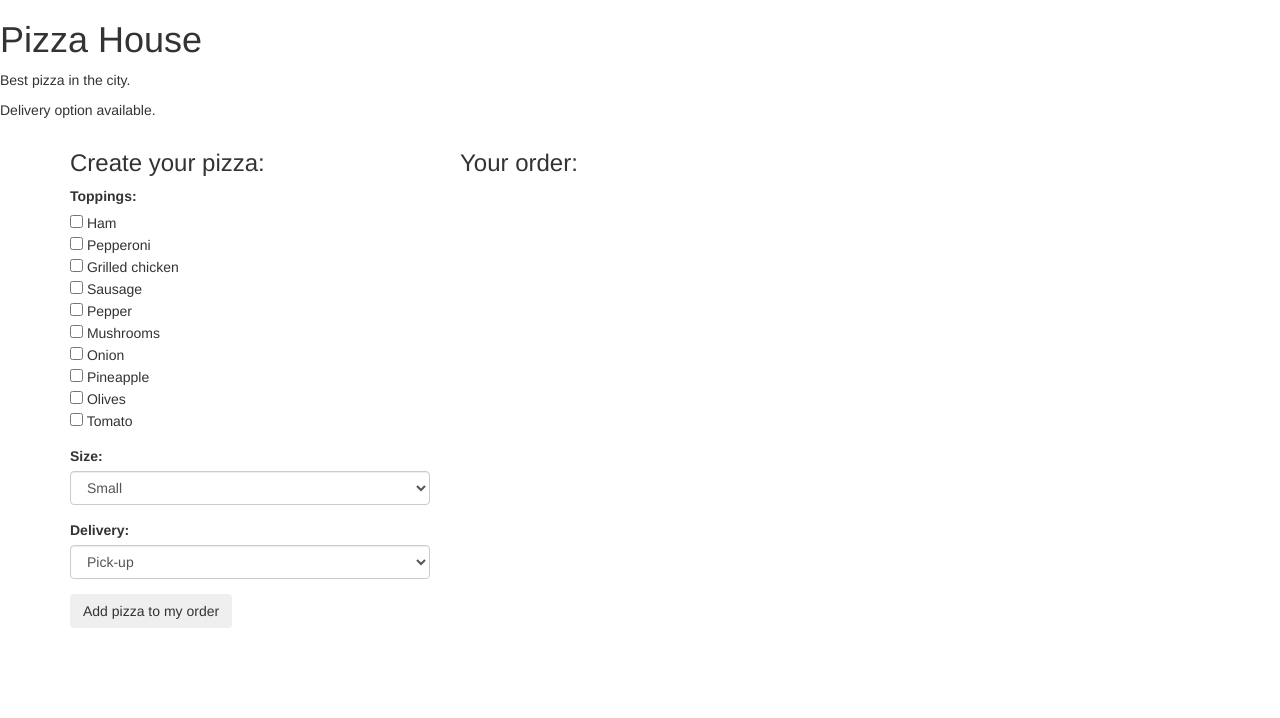
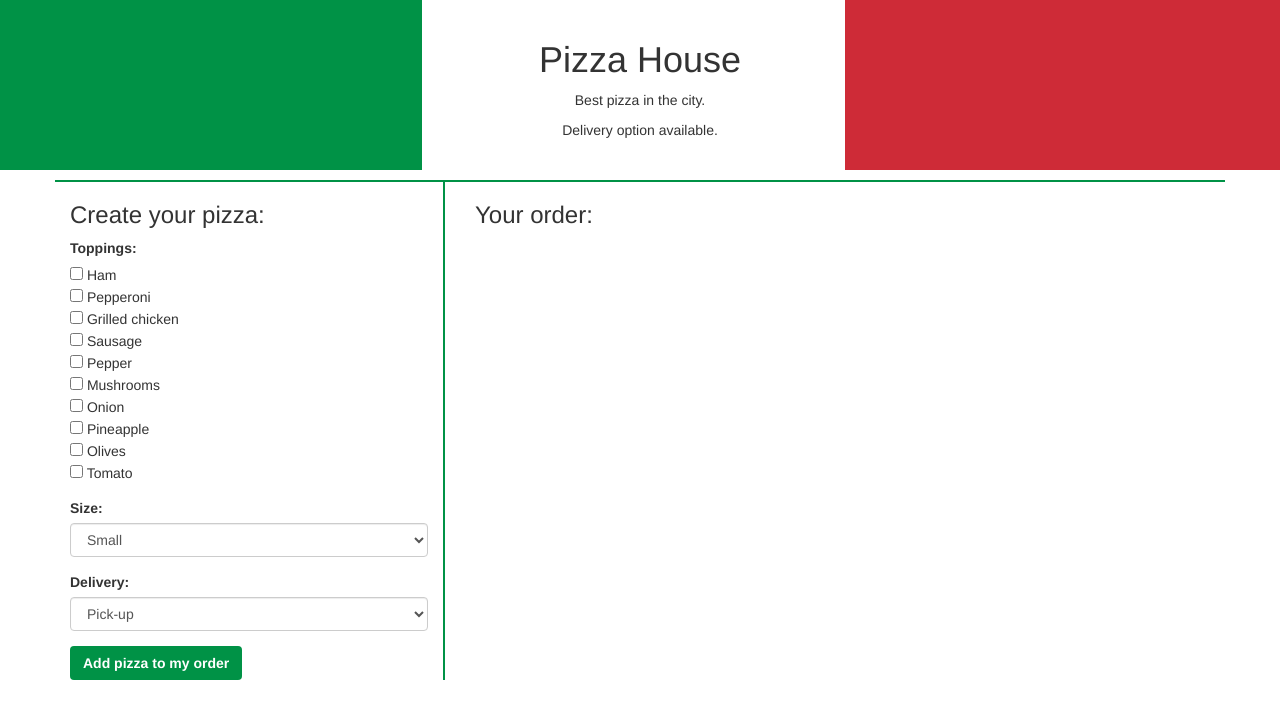
Before and after one commit to janecher/pizza-parlor, a plain HTML site: page index.html in a window 1280 px wide. Drawn offline with Linux system fonts and the light colour scheme.

Commit message:
add styles to the page

```diff
--- a/css/styles.css
+++ b/css/styles.css
@@ -1,4 +1,29 @@
+.header {
+  text-align: center;
+  padding: 20px;
+  background:linear-gradient(to right, #009246 0, #009246 33%, #FFF 33%, #FFF 66%, #ce2b37 66%, #ce2b37 100%);
+}
+
+.row {
+  margin-top: 10px;
+  border-top: 2px solid #009246;
+}
+
+.create-order {
+  border-right: 2px solid #009246;
+}
+
+.show-order {
+  padding-left: 30px;
+}
+
 .address {
   display: none;
   margin-top: 10px;
 }
+
+.btn {
+  background-color: #009246;
+  font-weight: bold;
+  color: white;
+}
```
